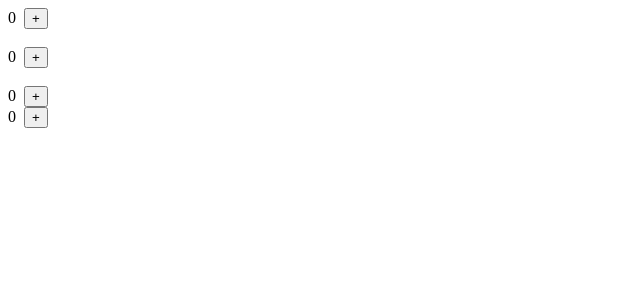
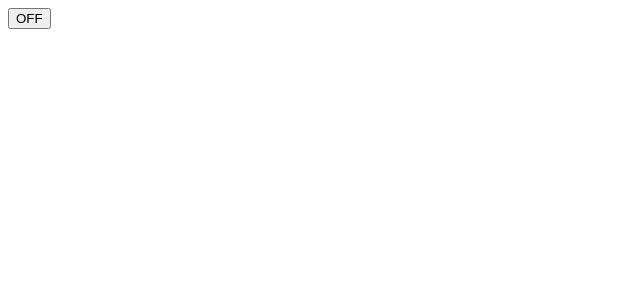
Before and after one commit to junaid-home/react-patterns, a React (Create React App) app: page / in a window 1280 px wide. Shown: the top 300 px of the page, without its empty margins (0-640 px from the left). Built offline with nearby package versions, Linux system fonts and the light colour scheme.

Commit message:
feat: finish props collection pattern

```diff
--- a/src/App.js
+++ b/src/App.js
@@ -1,5 +1,5 @@
 import React from "react";
-import Comp from "./patterns/02-controlled-props/usage";
+import Comp from "./patterns/03-props-collection/usage";
 
 const App = () => {
   return <Comp />;
--- /dev/null
+++ b/src/patterns/03-props-collection/pattern.js
@@ -0,0 +1,23 @@
+import { useState } from "react";
+
+export const useToggle = () => {
+  const [on, setOn] = useState(false);
+
+  const toggle = () => setOn((prev) => !prev);
+
+  return {
+    on,
+    toggle,
+    togglerProps: {
+      on,
+      onClick: toggle,
+      "aria-pressed": on,
+    },
+  };
+};
+
+function Toggler({ on, ...props }) {
+  return <button {...props}>{on ? "ON" : "OFF"}</button>;
+}
+
+export default Toggler;
--- /dev/null
+++ b/src/patterns/03-props-collection/usage.js
@@ -0,0 +1,9 @@
+import Toggler, { useToggle } from "./pattern";
+
+function Comp() {
+  const { togglerProps } = useToggle();
+
+  return <Toggler {...togglerProps} />;
+}
+
+export default Comp;
```
